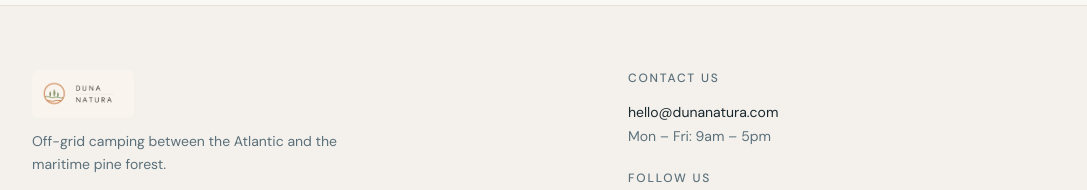
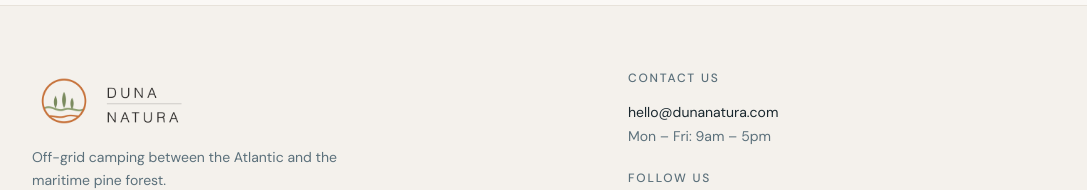
Before and after one commit to ruicard/DunaNaturaWebsite, a React (Vite) app: page / in a window 1280 px wide. Shown: the part 3105-3295 px from the top of the page, without its empty margins (32-1119 px from the left). Built offline with nearby package versions, Linux system fonts and the light colour scheme; no server answers; the database is empty.

Commit message:
Use the color lockup logo in the footer, sized to match the navbar
Replaces the old cream-badge logo with the transparent color lockup
and bumps it from h-12 to h-16 to match the navbar logo size.

Co-Authored-By: Claude Sonnet 5 <noreply@anthropic.com>

```diff
--- a/src/components/Footer.tsx
+++ b/src/components/Footer.tsx
@@ -1,12 +1,12 @@
 import { Instagram, Facebook } from "lucide-react";
-import logo from "@/assets/duna-natura-logo.png";
+import logo from "@/assets/duna-natura-lockup-color.png";
 
 export default function Footer() {
   return (
     <footer className="border-t border-border bg-muted">
       <div className="container grid gap-10 py-16 md:grid-cols-2">
         <div>
-          <img src={logo} alt="Duna Natura" className="h-12 w-auto" />
+          <img src={logo} alt="Duna Natura" className="h-16 w-auto" />
           <p className="mt-3 max-w-xs text-sm leading-relaxed text-muted-foreground">
             Off-grid camping between the Atlantic and the maritime pine forest.
           </p>
```
Also changed, not shown: src/assets/duna-natura-lockup-color.png (added).
